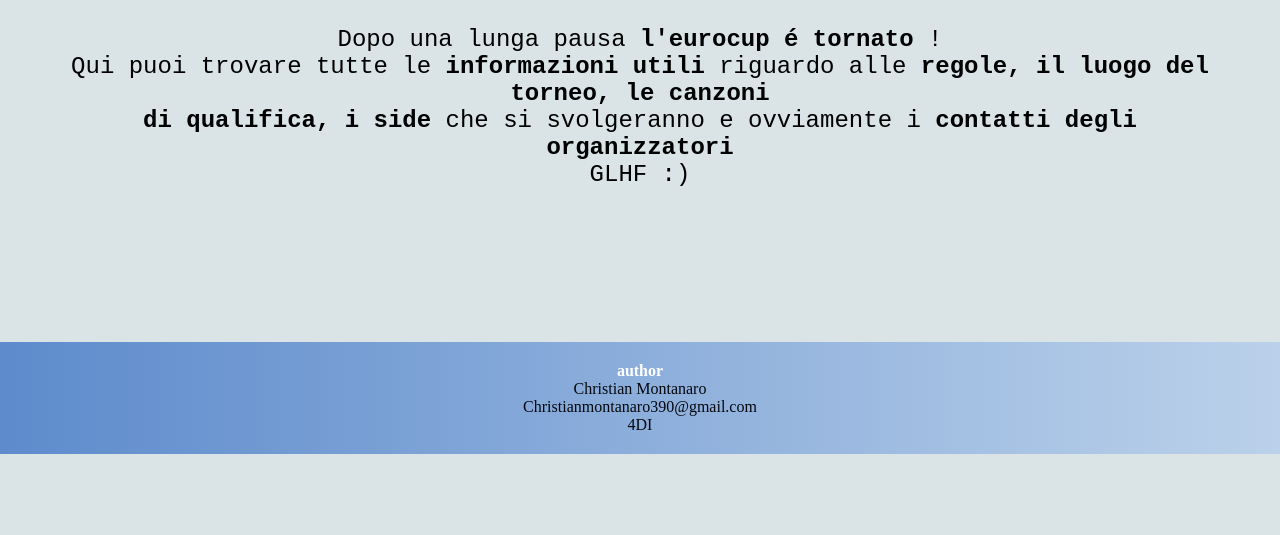
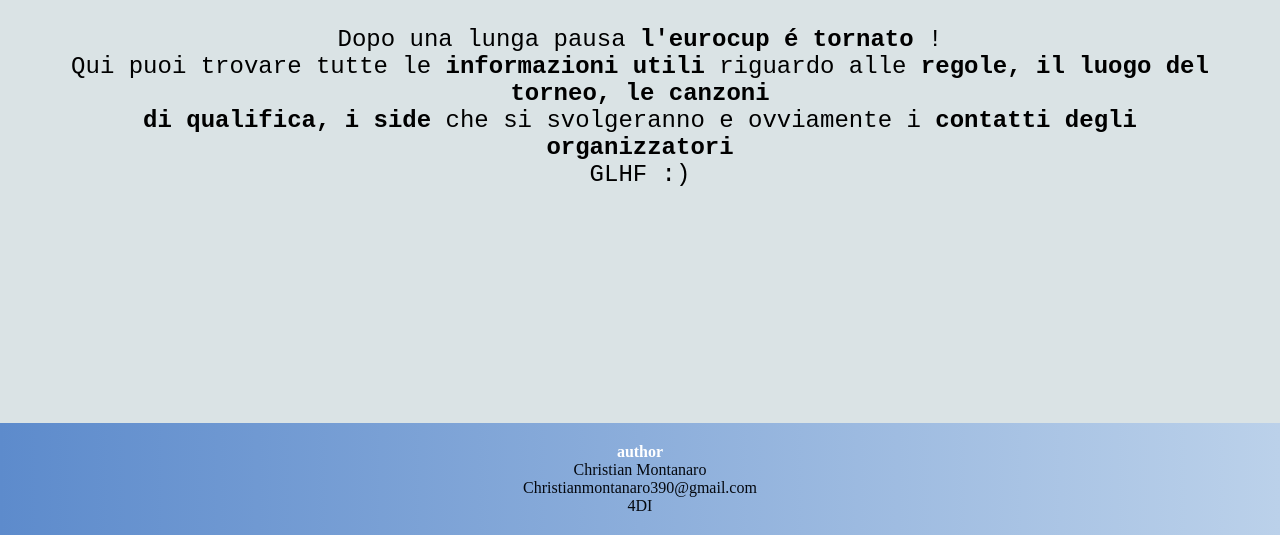
Before and after one commit to Chriyl/Eurocup-sito-scuola, a plain HTML site: page index.html in a window 1280 px wide. Shown: the part 346-881 px from the top of the page. Before the commit the page ends 800 px from the top, so only its background shows below. Drawn offline with Linux system fonts and the light colour scheme; a script that the page names is missing.

Commit message:
fixed footer displaying with position: static

```diff
--- a/styles/navbar-footer.css
+++ b/styles/navbar-footer.css
@@ -43,7 +43,7 @@
 
 
   .footer {
-    position: fixed; /* Posizionamento fisso rispetto al viewport */
+    position:static; /* Posizionamento fisso rispetto al viewport */
     bottom: 0; /* Fissare il footer in basso della finestra del browser */
     width: 100%; /* Larghezza del footer al 100% della finestra del browser */
     background: linear-gradient(to right, #5D8BCC, #BBD1EA);
--- a/styles/style-index.css
+++ b/styles/style-index.css
@@ -27,5 +27,5 @@ img {
   text-align: center;
   font-family: 'Courier New', Courier, monospace;
   font-size: 24px;
-
+  padding-bottom: 135px;
 }
```
